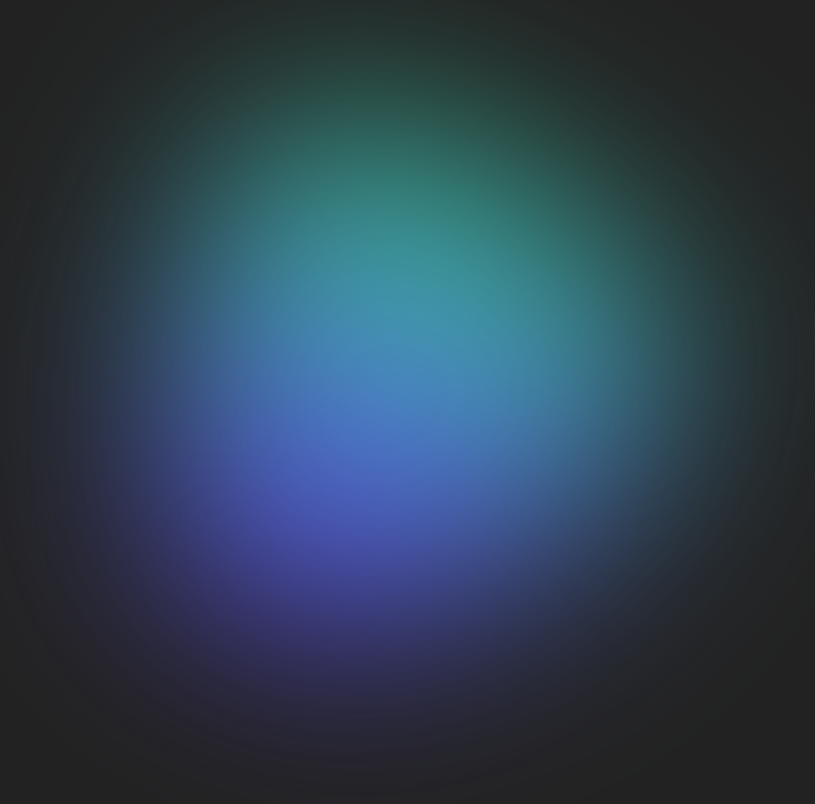
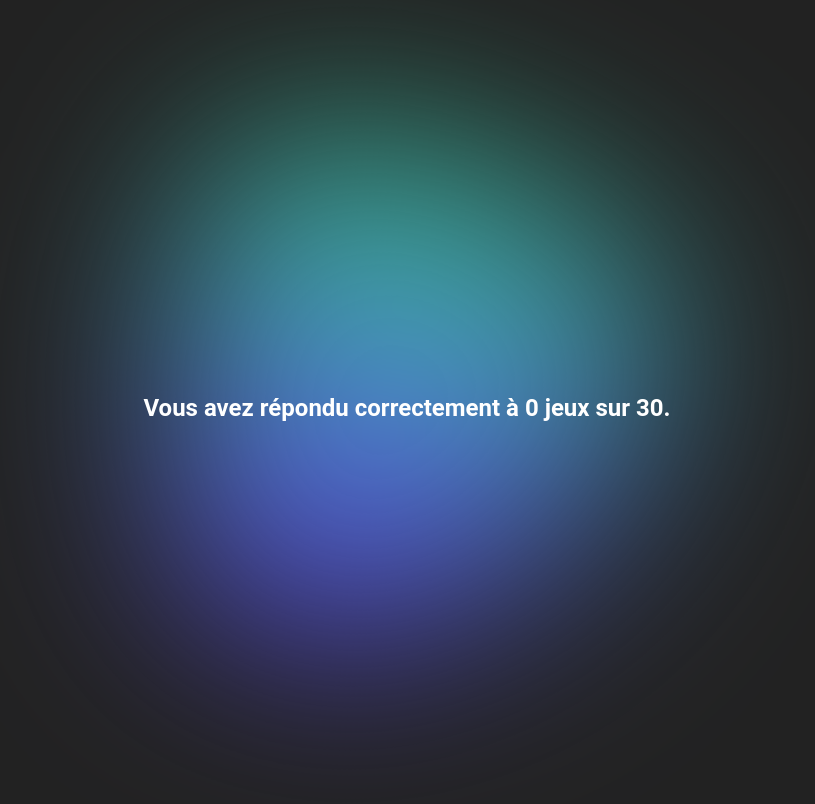
Before and after one commit to Matleftod/GameQuiz, a Vue app: page /result in a window 1280 px wide. Shown: the top 804 px of the page, without its empty margins (233-1048 px from the left). Built offline with nearby package versions, Linux system fonts and the light colour scheme.

Commit message:
add end game

```diff
--- a/src/components/Quiz.vue
+++ b/src/components/Quiz.vue
@@ -10,7 +10,7 @@
       :on-answer="onAnswer"
       :on-skip="onNextSlide"
       :on-prev="onPrevSlide"
-        :on-finish="handleFinish"
+      :on-finish="showResults"
     ></GameQuizSlide>
   </div>
 </template>
@@ -19,6 +19,8 @@
 import { ref, defineComponent, onMounted, Ref } from 'vue';
 import GameQuizSlide from './Slide.vue';
 import { getRandomGames } from '../api/rawg';
+import router from '@/router';
+import { useGameStore } from '../stores/gameStore';
 
 interface Game {
   id: number;
@@ -37,15 +39,16 @@ export default defineComponent({
     const currentSlideIndex = ref(0);
     const completedSlides = ref<number[]>([]);
     const games: Ref<Game[]> = ref([]);
+    const correctAnswers = ref(0);
 
     onMounted(async () => {
       games.value = await getRandomGames();
-      console.log(await getRandomGames())
     });
 
     const onAnswer = (correct: boolean) => {
       if (correct) {
         completedSlides.value.push(currentSlideIndex.value);
+        correctAnswers.value++;
       }
       onNextSlide();
     };
@@ -58,9 +61,14 @@ export default defineComponent({
       currentSlideIndex.value--;
     };
 
-    const handleFinish = () => {
-      console.log('finito');
+    const showResults = () => {
+      const gameStore = useGameStore();
+      gameStore.setCorrectAnswers(correctAnswers.value);
+      router.push({
+        name: 'Result',
+      });
     };
+
 
     return {
       games,
@@ -68,8 +76,9 @@ export default defineComponent({
       onAnswer,
       onNextSlide,
       onPrevSlide,
-      handleFinish,
+      showResults,
       completedSlides,
+      correctAnswers,
     };
   },
 });
--- a/src/components/Result.vue
+++ b/src/components/Result.vue
@@ -1,17 +1,27 @@
 <template>
-    <div> <!-- Ajoutez une balise div englobante -->
-      <!-- Placez tout le contenu du template ici -->
+  <div class="result">
+    <h2>Vous avez répondu correctement à {{ correctAnswers }} jeux sur 30.</h2>
   </div>
 </template>
 
 <script lang="ts">
-  import { defineComponent } from 'vue';
+import { defineComponent, computed } from 'vue';
+import { useGameStore } from '../stores/gameStore';
 
 export default defineComponent({
-    name: 'GameQuizResult',
+  name: 'QuizResult',
+  setup() {
+    const gameStore = useGameStore();
+    const correctAnswers = computed(() => gameStore.correctAnswers);
+
+    return {
+      correctAnswers,
+    };
+  },
 });
 </script>
-
-  <style>
-  /* ... */
+<style scoped>
+.result{
+  color: white;
+}
 </style>
--- a/src/components/Slide.vue
+++ b/src/components/Slide.vue
@@ -1,7 +1,7 @@
 <template>
     <div class="slide" :class="{ 'correct-answer': isAnswerCorrect }">
         <!-- Afficher l'indice principal -->
-        <!--<h2>{{ game.name }}</h2>-->
+        <h2>{{ game.name }}</h2>
         <img :src="game.screenshot" alt="Screenshot" v-if="game.screenshot" class="game-screenshot"/>
         <div class="error_msg">
           <div v-if="errorMessage">{{ errorMessage }}</div>
@@ -22,7 +22,7 @@
             <button v-if="!isFirstSlide" @click="lastQuestion">Précédente</button>
 
             <button v-if="!isLastSlide" @click="skipQuestion">Passer</button>
-            <button v-else @click="finishQuiz">Terminer</button>
+            <button @click="finishQuiz">Terminer</button>
         </div>
     </div>
   </template>
--- a/src/stores/gameStore.ts
+++ b/src/stores/gameStore.ts
@@ -3,7 +3,7 @@ import { defineStore } from 'pinia';
 export const useGameStore = defineStore('game', {
   // État
   state: () => ({
-    // Votre état ici
+    correctAnswers: 0,
   }),
 
   // Getters
@@ -13,6 +13,8 @@ export const useGameStore = defineStore('game', {
 
   // Actions
   actions: {
-    // Vos actions ici
+    setCorrectAnswers(value: number) {
+      this.correctAnswers = value;
+    },
   },
 });
```
Lines whose indentation alone changed are shown as unchanged.
